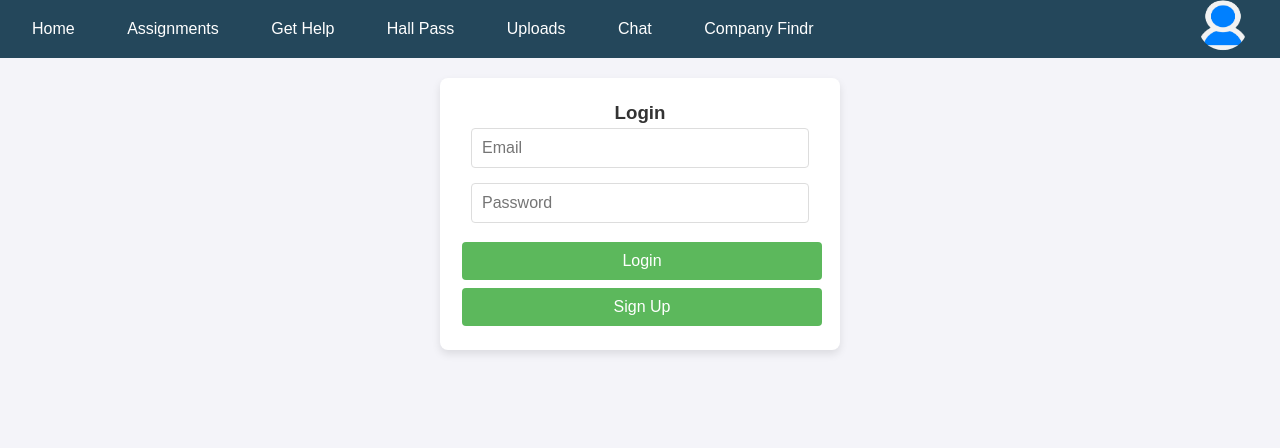
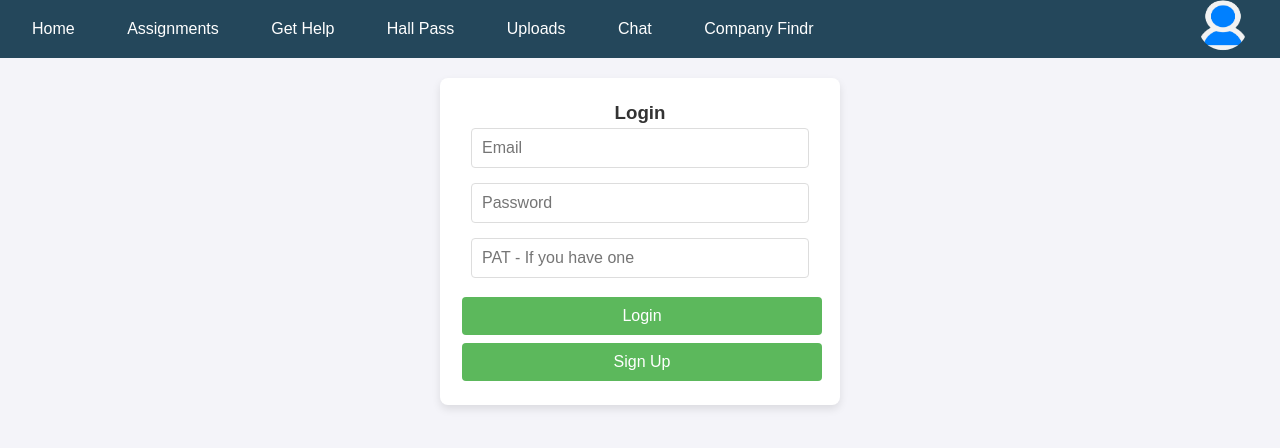
Before and after one commit to Men-In-Brown/Jobify, a Jekyll site: the page built from SignupLogin.html, in a window 1280 px wide. Shown: the top 448 px of the page. Built offline with Jekyll 4.4.1, drawn with Linux system fonts in a browser that asks for light colours.

Commit message:
Checking PATs on Frontend Signin

```diff
--- a/SignupLogin.html
+++ b/SignupLogin.html
@@ -104,6 +104,9 @@
             <input id="PasswordLogin" type="password" class="input" placeholder="Password">
         </div>
         <div class="form-group">
+            <input id="PATLogin" type="text" class="input" placeholder="PAT - If you have one">
+        </div>
+        <div class="form-group">
             <button class="LoginB" onclick="person_login()">Login</button>
         </div>
         <div class="form-group">
```
Also changed, not shown: other parts of SignupLogin.html (+3 -2 lines).
